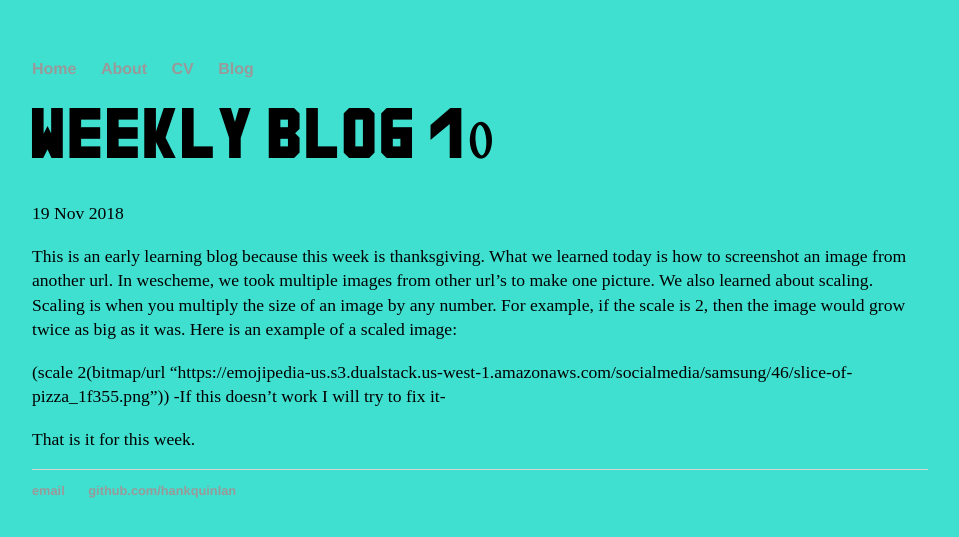
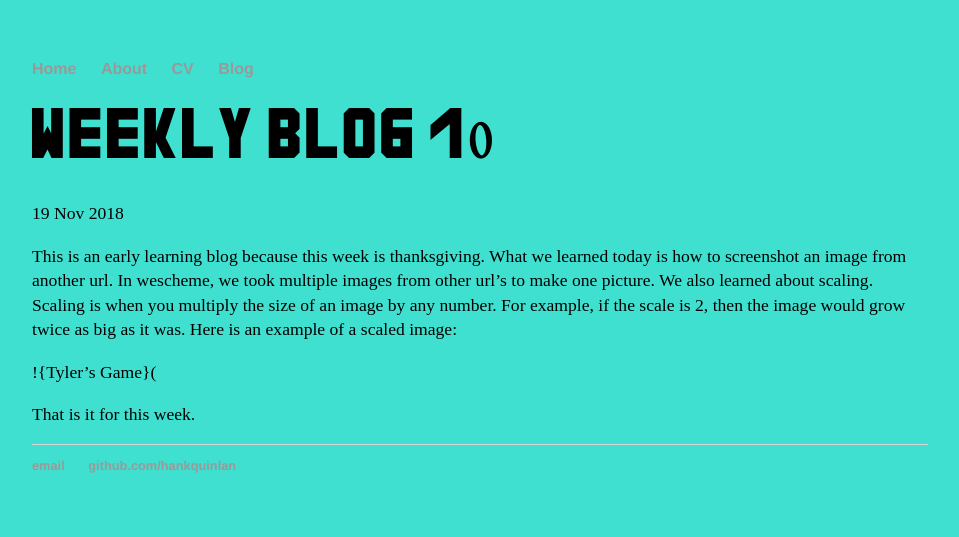
Before and after one commit to tylerm2204/tylerm2204.github.io, a Jekyll site: the page built from _posts/2018-11-19-weekly-reflection.md, in a window 1280 px wide. Shown: the top 537 px of the page, without its empty margins (160-1119 px from the left). Built offline with Jekyll 4.4.1, drawn with Linux system fonts in a browser that asks for light colours.

Commit message:
Update 2018-11-19-weekly-reflection.md

```diff
--- a/_posts/2018-11-19-weekly-reflection.md
+++ b/_posts/2018-11-19-weekly-reflection.md
@@ -6,7 +6,6 @@ date: 2018-11-19
 
 This is an early learning blog because this week is thanksgiving. What we learned today is how to screenshot an image from another url. In wescheme, we took multiple images from other url's to make one picture. We also learned about scaling. Scaling is when you multiply the size of an image by any number. For example, if the scale is 2, then the image would grow twice as big as it was. Here is an example of a scaled image:
 
-(scale 2(bitmap/url "https://emojipedia-us.s3.dualstack.us-west-1.amazonaws.com/socialmedia/samsung/46/slice-of-pizza_1f355.png"))
--If this doesn't work I will try to fix it-
+!{Tyler's Game}(
 
 That is it for this week.
```
